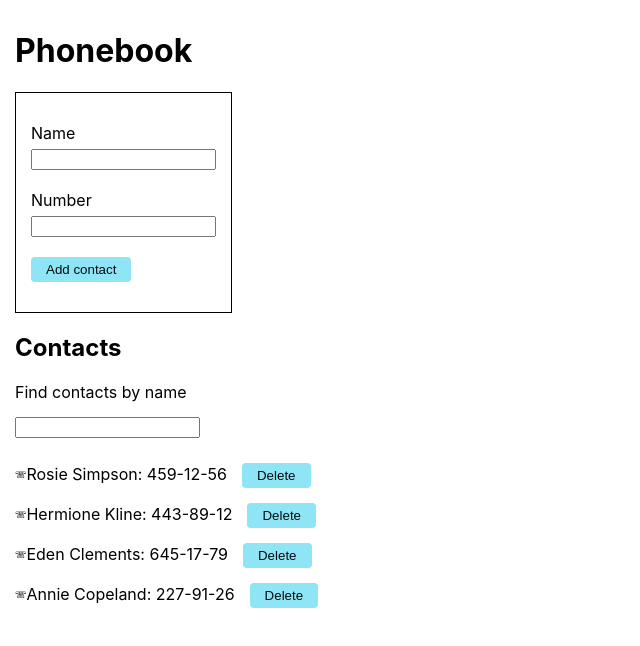
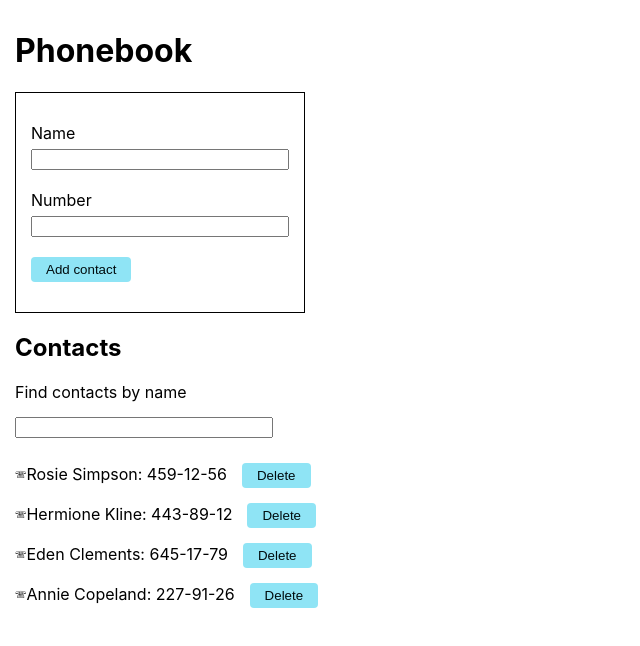
Before and after one commit to OxanaDemova/goit-react-hw-02-phonebook, a React (Create React App) app: page / in a window 1280 px wide. Shown: the top 646 px of the page, without its empty margins (0-640 px from the left). Built offline with nearby package versions, Linux system fonts and the light colour scheme.

Commit message:
fixed input size

```diff
--- a/src/components/ContactForm/ContactForm.module.css
+++ b/src/components/ContactForm/ContactForm.module.css
@@ -10,6 +10,7 @@
     margin-bottom: 5px;
 }
 .input {
+    min-width: 250px;
     margin-bottom: 20px;
 }
 
--- a/src/components/Filter/Filter.module.css
+++ b/src/components/Filter/Filter.module.css
@@ -1,5 +1,6 @@
 .input {
     display: block;
+    min-width: 250px;
     margin-top: 15px;
     margin-bottom: 25px;
 }
```
